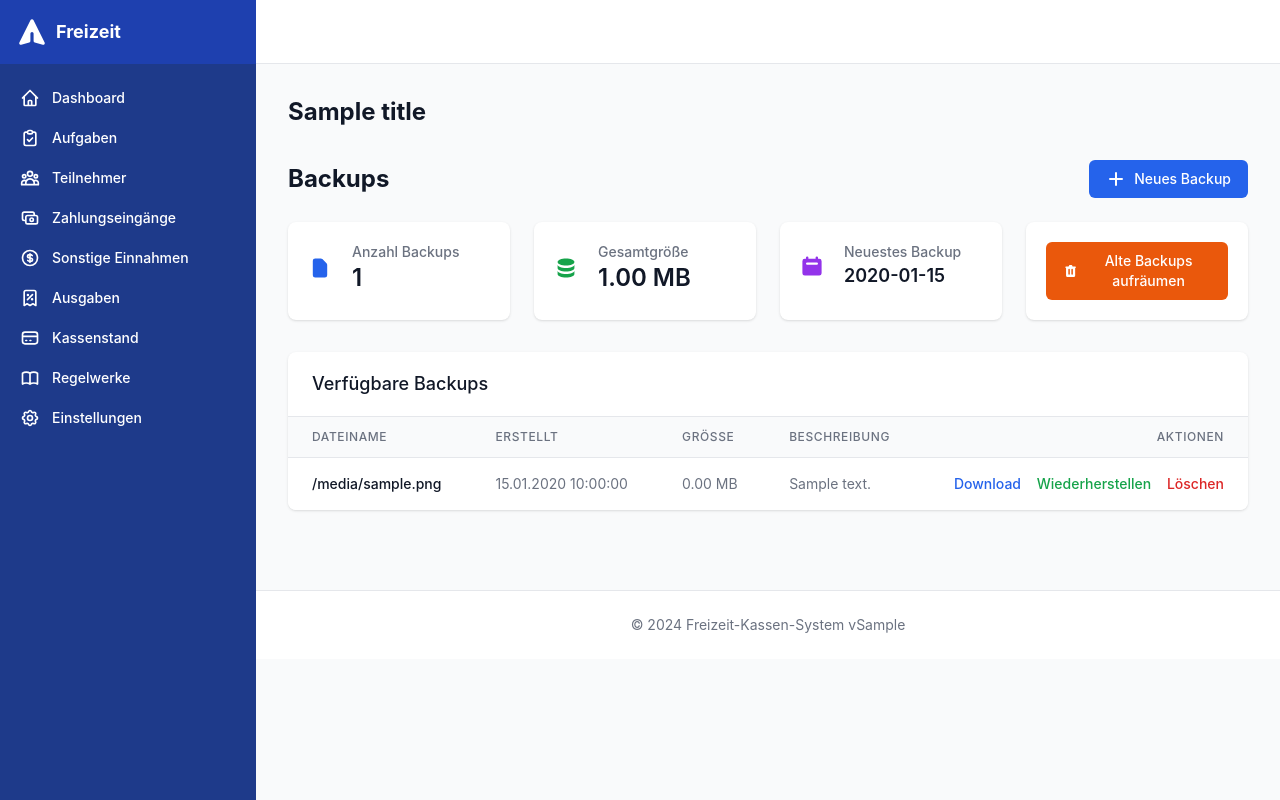
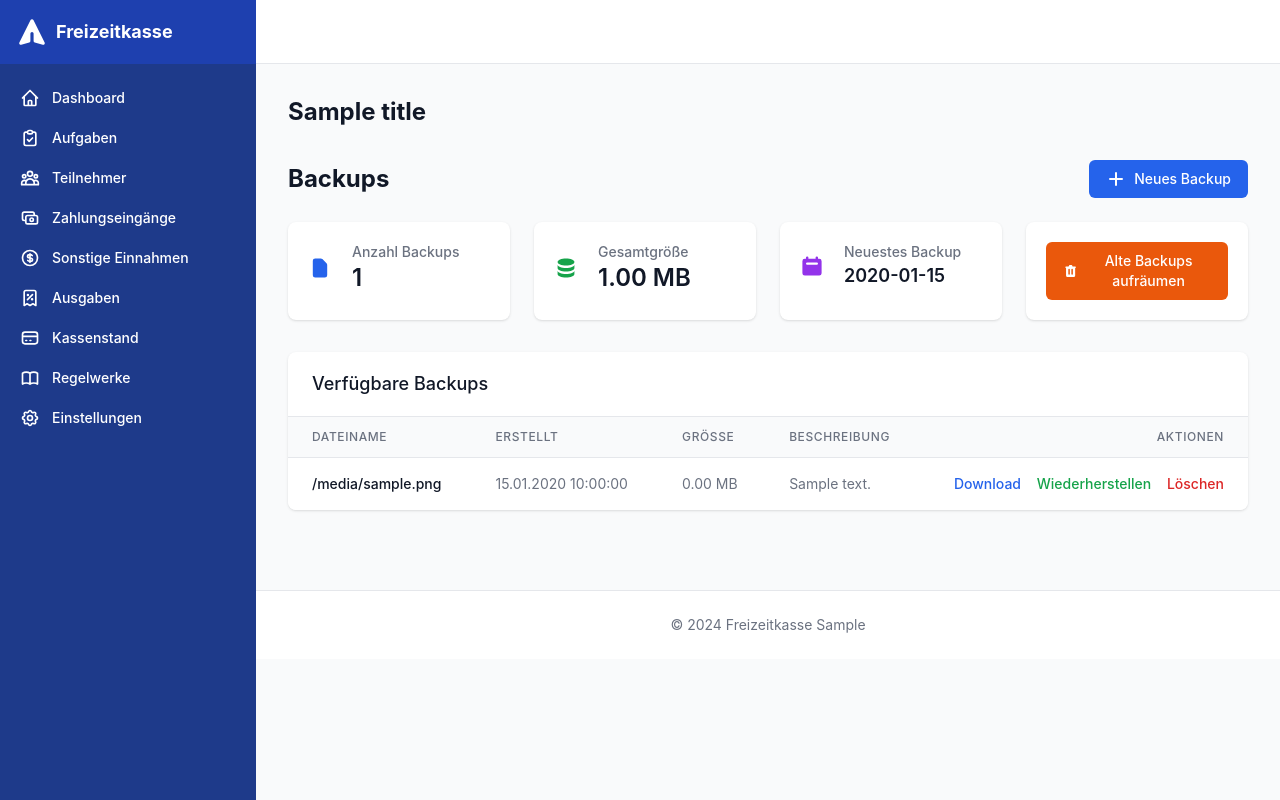
Before and after one commit to ptC7H12/MGBFreizeitplaner, a Python web app: template app/templates/backups/list.html in a window 1280 px wide. Run offline with Jinja, Linux system fonts and the light colour scheme; the template is opened without the code that fills it: most values are stand-ins (such as "Sample title", 1, 10 or a date in 2020); some libraries are stand-ins or nearby versions.

Commit message:
Rename textfields

```diff
--- a/app/templates/base.html
+++ b/app/templates/base.html
@@ -45,7 +45,7 @@
         <footer class="bg-white border-t border-gray-200 mt-12">
             <div class="max-w-7xl mx-auto px-4 sm:px-6 lg:px-8 py-6">
                 <p class="text-center text-gray-500 text-sm">
-                    &copy; 2024 Freizeit-Kassen-System v{{ app_version }}
+                    &copy; 2024 Freizeitkasse {{ app_version }}
                 </p>
             </div>
         </footer>
--- a/app/templates/components/navbar.html
+++ b/app/templates/components/navbar.html
@@ -6,7 +6,7 @@
             <svg class="h-8 w-8" fill="currentColor" viewBox="0 0 20 20">
                 <path d="M10.894 2.553a1 1 0 00-1.788 0l-7 14a1 1 0 001.169 1.409l5-1.429A1 1 0 009 15.571V11a1 1 0 112 0v4.571a1 1 0 00.725.962l5 1.428a1 1 0 001.17-1.408l-7-14z"/>
             </svg>
-            <span class="font-bold text-lg">Freizeit</span>
+            <span class="font-bold text-lg">Freizeitkasse</span>
         </a>
         <button class="lg:hidden p-1 rounded-md hover:bg-blue-700" id="sidebar-close">
             <svg class="h-6 w-6" fill="none" stroke="currentColor" viewBox="0 0 24 24">
--- a/build_desktop.py
+++ b/build_desktop.py
@@ -258,7 +258,8 @@ def run_nuitka():
         "--nofollow-import-to=jupyter",
 
         # Reduziere parallele Kompilierung um RAM zu sparen
-        "--jobs=2",
+	    "--lto=no",
+        "--jobs=5",
 
         # Hauptdatei
         "desktop_app.py",
```
Also changed, not shown: 3 other files.
